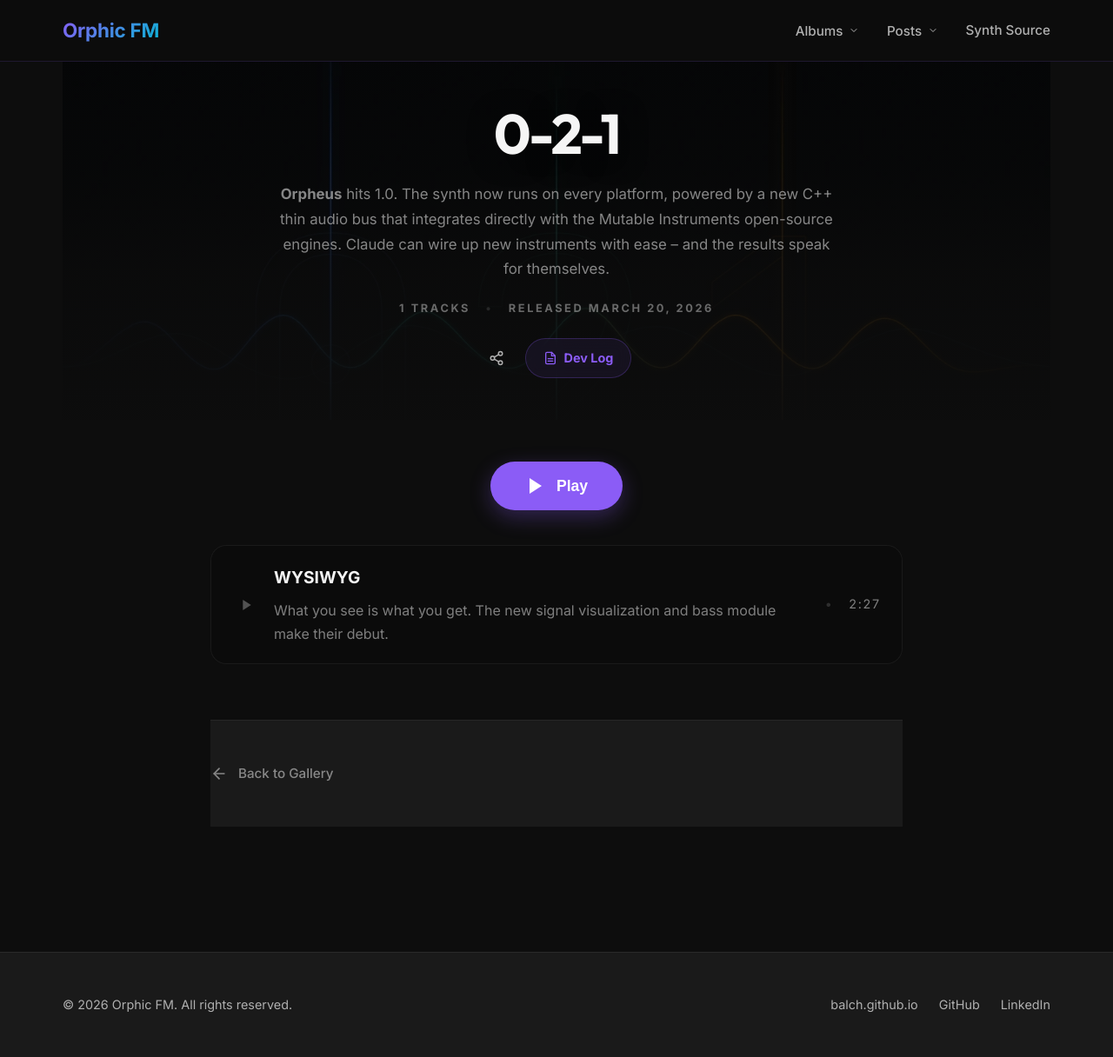
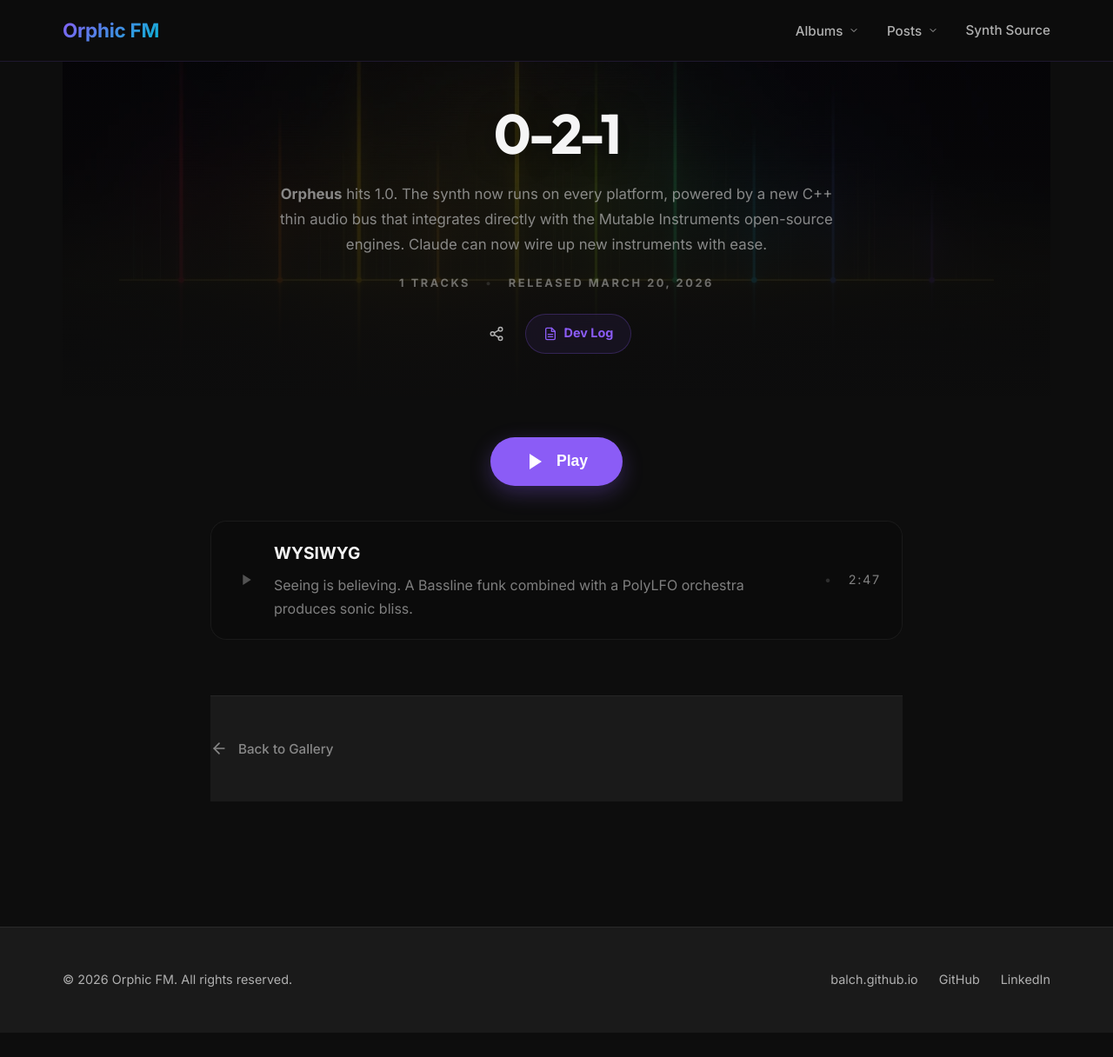
Before and after one commit to balch/orphic-fm, a Jekyll site: the page built from albums/0-2-1.md, in a window 1280 px wide and 1216 px high. Shown: the whole window at 87% size. Built offline with Jekyll 4.4.1, drawn with Linux system fonts in a browser that asks for light colours.

Commit message:
Update 0-2-1: WYSIWYG tech content with C++ migration commit, new album art
Add tech_content and tech_url to WYSIWYG.md referencing the JSyn removal
commit (dde017bd). Replace album poster with neon audio bus visualization.

Co-Authored-By: Claude Opus 4.6 (1M context) <noreply@anthropic.com>

```diff
--- a/_albums/0-2-1/WYSIWYG.md
+++ b/_albums/0-2-1/WYSIWYG.md
@@ -1,16 +1,17 @@
 ---
 layout: album
 title: "WYSIWYG"
-description: "What you see is what you get. The new signal visualization and bass module make their debut."
+description: "Seeing is believing. A Bassline funk combined with a PolyLFO orchestra produces sonic bliss."
 date: 2026-03-20
 album: "0-2-1"
 track: 1
 featuredSong: true
 video_url: "https://orphic-fm-video.orphic-fm.workers.dev/0-2-1-assets/WYSIWYG.mp4"
 poster_url: "/assets/albums/2026-03-20-0-2-1/poster.webp"
-length: "2:27"
+length: "2:47"
 tags: ["human", "bass", "signal-viz", "lfo"]
-tech_blurb: "First track on the new C++ audio bus. The signal visualization and Bassline module showcase what the MI integration can do."
+tech_blurb: "First track on the new C++ audio bus. The signal visualization provides new insights to whats the shape of the sound and the Bassline module adds the missing groove."
 tech_content: |
-  WYSIWYG debuts the new C++ thin audio bus and direct Mutable Instruments OSS integration. The Bassline module and signal visualization are front and center -- what you see on screen is literally what you hear. Built on the architecture that makes Orphic-FM 1.0 possible.
+  WYSIWYG is the first track produced entirely on the new C++ audio bus — the result of a massive engine migration that removed JSyn and all Kotlin DSP infrastructure, deleting ~28,000 lines of code across 214 files. Every plugin was stripped down to a pure state container that forwards parameters to C++ via `NativeDspBridge`, unifying Desktop (JNI + miniaudio), Android (Oboe), and WASM (Emscripten Worker) under a single native engine. The hard-clipped master output was replaced with `tanh()` soft saturation, letting the Bassline funk and PolyLFO orchestra stack without digital distortion. The signal visualization reads directly from the C++ peak monitor flow, giving a true picture of what the sound actually looks like — what you see is what you get.
+tech_url: "https://github.com/balch/orphic-fm-app/commit/dde017bd"
 ---
--- a/albums/0-2-1.md
+++ b/albums/0-2-1.md
@@ -5,7 +5,7 @@ album: "0-2-1"
 permalink: /albums/0-2-1/
 poster_url: "/assets/albums/2026-03-20-0-2-1/poster.webp"
 og_image: "/assets/albums/2026-03-20-0-2-1/poster-small.webp"
-description: "**Orpheus** hits 1.0. The synth now runs on every platform, powered by a new C++ thin audio bus that integrates directly with the Mutable Instruments open-source engines. Claude can wire up new instruments with ease -- and the results speak for themselves."
+description: "**Orpheus** hits 1.0. The synth now runs on every platform, powered by a new C++ thin audio bus that integrates directly with the Mutable Instruments open-source engines. Claude can now wire up new instruments with ease."
 tech_description: |
-  0-2-1 marks the 1.0 release of Orphic-FM. The big architectural shift: a C++ thin audio bus that wraps the Mutable Instruments OSS DSP code directly, replacing the previous Kotlin-only signal path. This unlocks native performance on all platforms (Android, iOS, Desktop) and makes it trivial for Claude to wire up new instruments against the MI engines. The first track, WYSIWYG, showcases the new signal visualization and bass module built on this foundation.
+  0-2-1 marks the 1.0 release of Orphic-FM. The big architectural shift: a C++ thin audio bus that wraps the Mutable Instruments OSS DSP code directly, replacing the previous Kotlin-only signal path. This unlocks native performance on all platforms (Android, iOS, Desktop) and makes it trivial for Claude to wire up new instruments against the MI engines.
 ---
```
Also changed, not shown: assets/albums/2026-03-20-0-2-1/poster-small.webp, assets/albums/2026-03-20-0-2-1/poster.webp.
